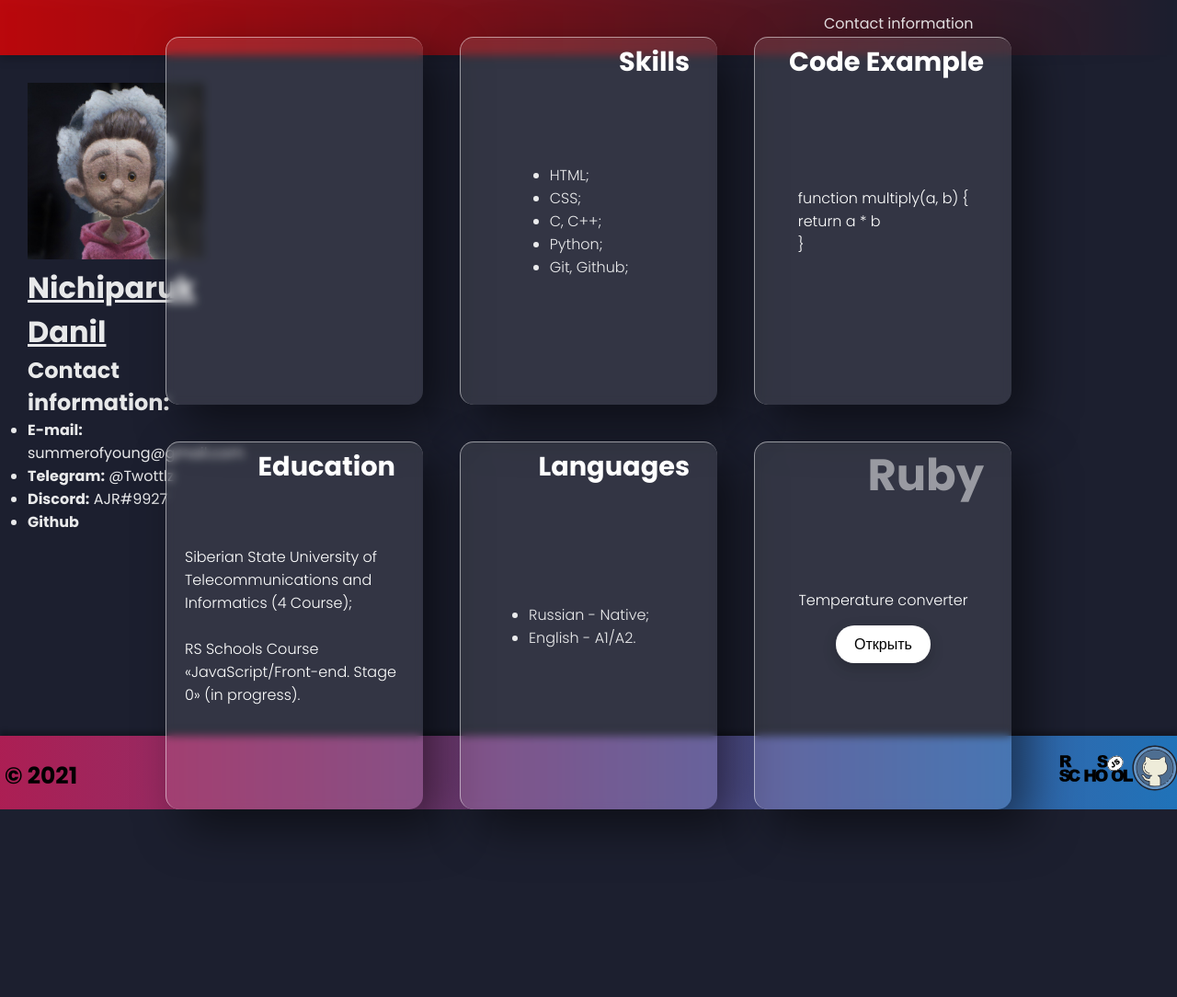
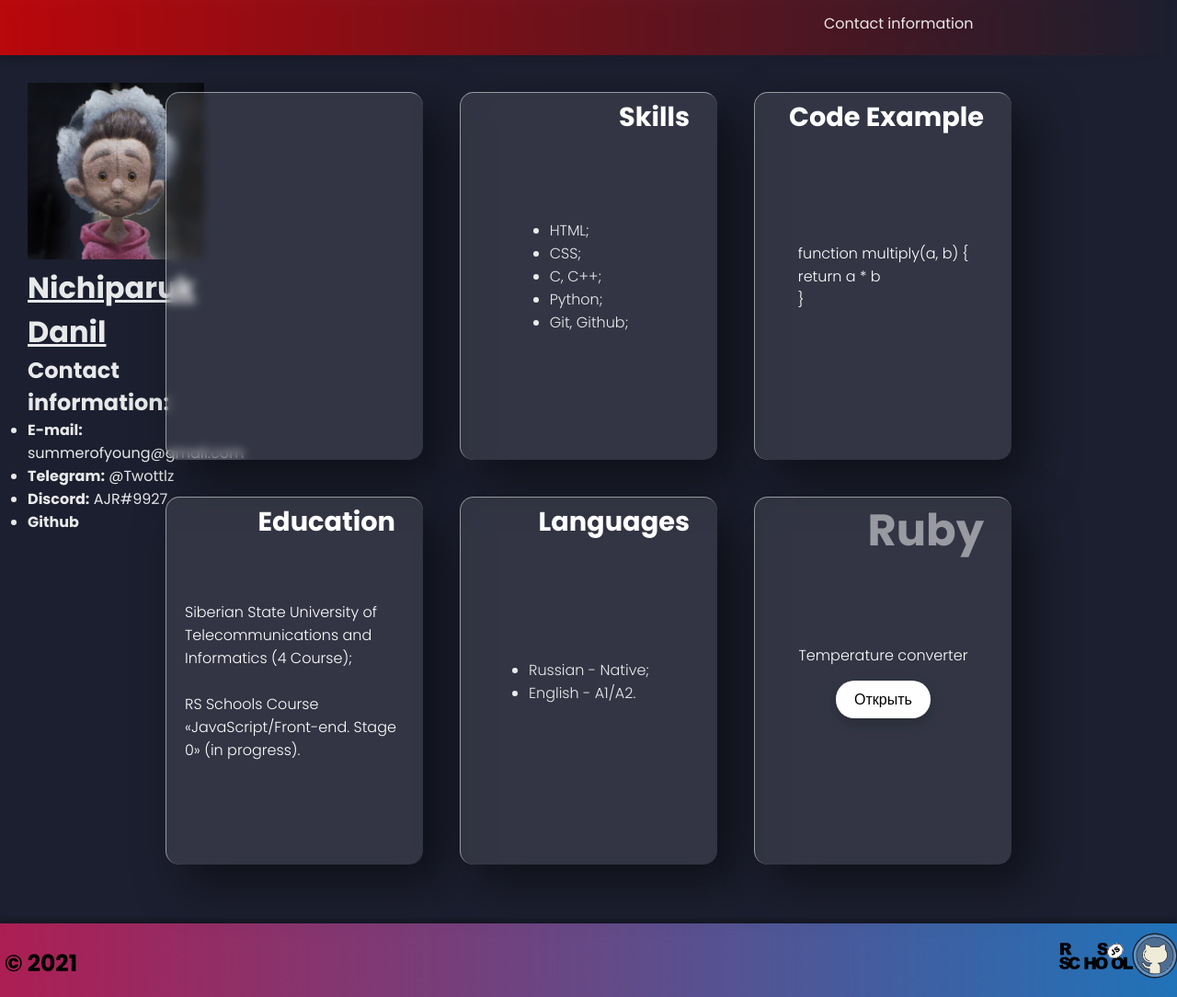
Before and after one commit to Nichidanil/rsschool-cv, a plain HTML site: page index.html in a window 1280 px wide. Shown: the whole page at 92% size. Before the commit the page ends 880 px from the top, so only its background shows below. Drawn offline with Linux system fonts and the light colour scheme.

Commit message:
fix: footer container

```diff
--- a/styles/style.css
+++ b/styles/style.css
@@ -96,11 +96,11 @@ a {
 
 .footer {
   position: absolute;
+  margin-top: 5%;
   display: flex;
   width: 100%;
   height: 80px;
   left: 0;
-  top: 100%;
   background: linear-gradient(269.82deg, rgba(33, 150, 243, 0.7) 0%, rgba(233, 30, 99, 0.7) 100%);
   box-shadow: 0 -5px 5px rgba(0, 0, 0, 0.25);
 }
@@ -133,6 +133,7 @@ a {
   max-width: 1200px;
   flex-wrap: wrap;
   z-index: 1;
+  margin-top:60px;
 }
 
 .container .card, .my-card {
```
